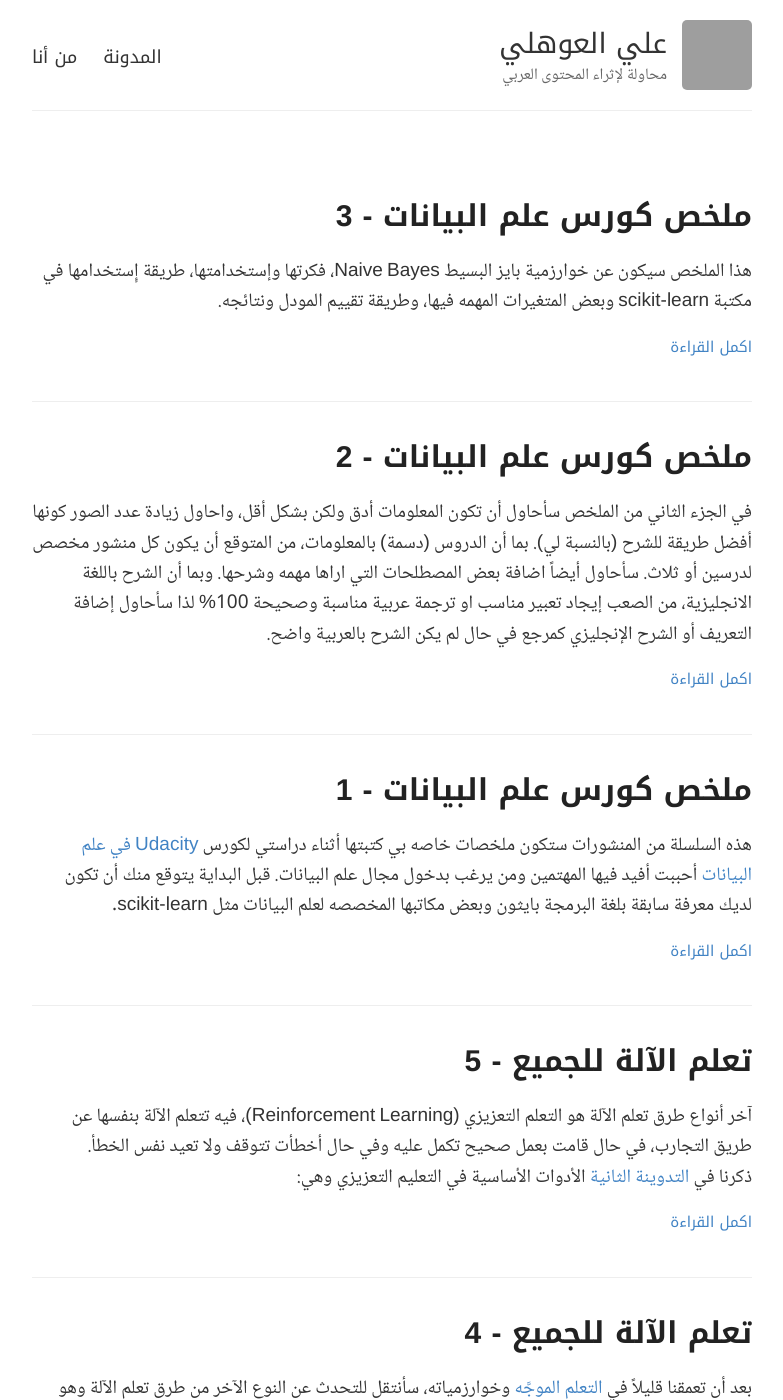
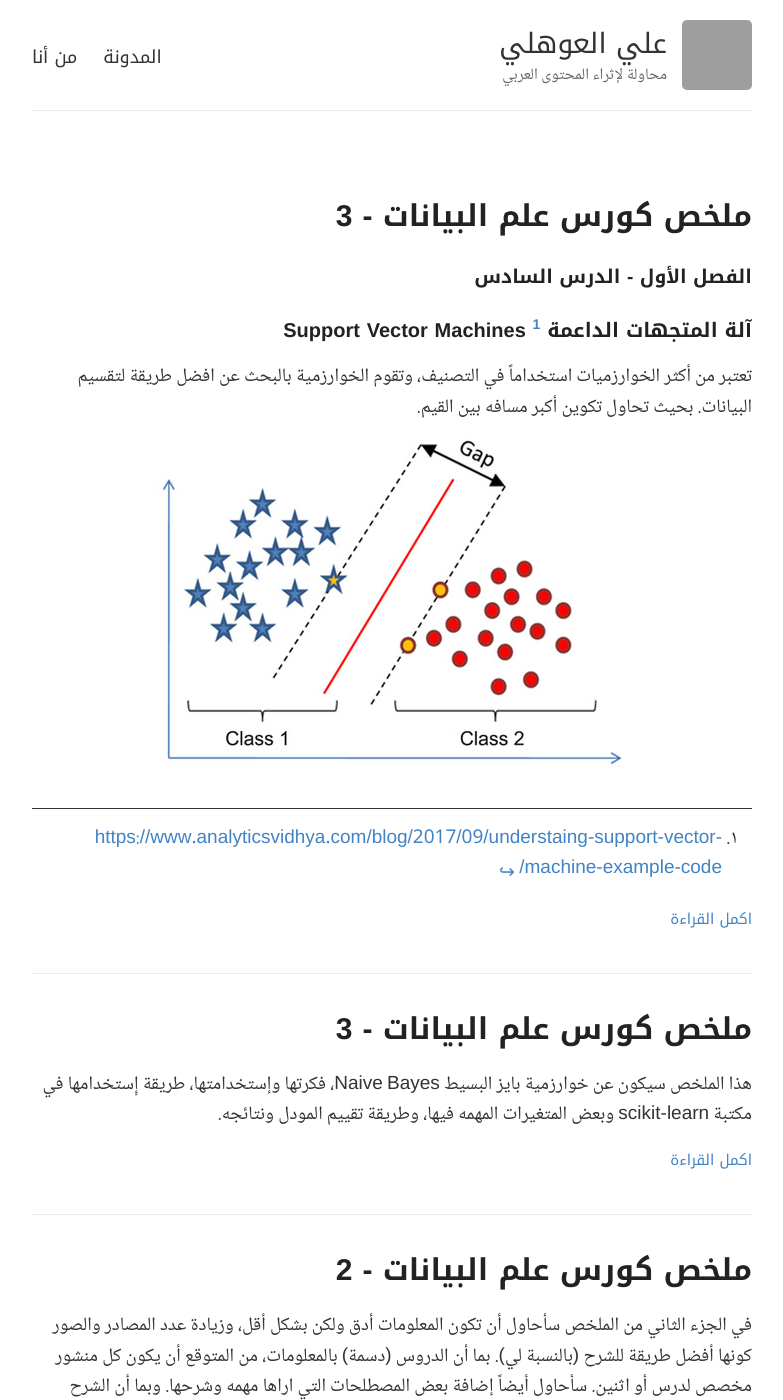
Before and after one commit to alioh/alioh.github.io, a Jekyll site: the page built from index.html, in a window 1280 px wide and 1400 px high. Shown: the whole window, without its empty margins (248-1031 px from the left). Built offline with Jekyll 4.4.1, drawn with Linux system fonts in a browser that asks for light colours; some of the changed text lies outside the part shown; grey boxes are pictures that could not be loaded.

Commit message:
new post + spelling

````diff
--- a/_posts/2019-3-15-DSND-Notes-2.md
+++ b/_posts/2019-3-15-DSND-Notes-2.md
@@ -3,7 +3,7 @@ layout: post
 title: ملخص كورس علم البيانات - 2
 ---
 
-في الجزء الثاني من الملخص سأحاول أن تكون المعلومات أدق ولكن بشكل أقل، واحاول زيادة عدد الصور كونها أفضل طريقة للشرح (بالنسبة لي). بما أن الدروس (دسمة) بالمعلومات، من المتوقع أن يكون كل منشور مخصص لدرسين أو ثلاث. سأحاول أيضاً اضافة بعض المصطلحات التي اراها مهمه وشرحها. وبما أن الشرح باللغة الانجليزية، من الصعب إيجاد تعبير مناسب او ترجمة عربية مناسبة وصحيحة 100% لذا سأحاول إضافة التعريف أو الشرح الإنجليزي كمرجع في حال لم يكن الشرح بالعربية واضح.
+في الجزء الثاني من الملخص سأحاول أن تكون المعلومات أدق ولكن بشكل أقل، وزيادة عدد المصادر والصور كونها أفضل طريقة للشرح (بالنسبة لي). بما أن الدروس (دسمة) بالمعلومات، من المتوقع أن يكون كل منشور مخصص لدرس أو اثنين. سأحاول أيضاً إضافة بعض المصطلحات التي اراها مهمه وشرحها. وبما أن الشرح باللغة الانجليزية، من الصعب إيجاد تعبير مناسب او ترجمة عربية مناسبة وصحيحة 100% لذا سأحاول إضافة التعريف أو الشرح الإنجليزي كمرجع في حال لم يكن الشرح بالعربية واضح.
 
 ###### الفصل الأول - الدرس الثالث
 ### خوارزمية بيرسيبترون Perceptron Algorithm
--- /dev/null
+++ b/_posts/2019-3-17-DSND-Notes-4.md
@@ -0,0 +1,74 @@
+---
+layout: post
+title: ملخص كورس علم البيانات - 3
+---
+
+
+
+
+
+
+
+
+
+###### الفصل الأول - الدرس السادس
+### آلة المتجهات الداعمة Support Vector Machines [^1]
+تعتبر من أكثر الخوارزميات استخداماً في التصنيف، وتقوم الخوارزمية بالبحث عن افضل طريقة لتقسيم البيانات. بحيث تحاول تكوين أكبر مسافه بين القيم.
+![](https://alioh.github.io/images/2019-2-11/1.jpg)
+
+#### Error Function
+Small margin > large error
+Large margin > small error
+وللتقليل من الاخطاء نستخدم Gradient Descent
+
+### Hyperparameters [^2]
+
+#### - The C parameter
+![](https://alioh.github.io/images/2019-3-17/c.png)
+* Large C: Focus on classifying points.
+* Small C: Focus on a large margin.
+
+#### - Kernels [^3] [^4]
+![](https://alioh.github.io/images/2019-3-17/kernels.png)
+* Polynomial Kernel
+* RBF Kernel
+
+#### - Gamma
+![](https://alioh.github.io/images/2019-3-17/gamma.png)
+للبيانات غير الخطية
+* Large values of gamma tend to overfit.
+* Small values of gamma tend to underfit.
+
+#### - Degree
+![](https://alioh.github.io/images/2019-3-17/degree.png)
+تستخدم فقط في Polynomial Kernel.
+
+
+
+## مثال بايثون
+![](https://alioh.github.io/images/2019-3-17/data.png)
+قبل تشغيل المودل
+```python
+from sklearn.svm import SVC
+from sklearn.metrics import accuracy_score
+import pandas as pd
+import numpy as np
+
+data = np.asarray(pd.read_csv('data.csv', header=None))
+X = data[:,0:2]
+y = data[:,2]
+
+model = SVC(kernel='rbf', gamma=10, C=7)
+
+model.fit(X, y)
+
+y_pred = model.predict(X)
+acc = accuracy_score(y, y_pred)
+```
+بعد التشغيل
+![](https://alioh.github.io/images/2019-3-17/data1.png)
+
+[^1]: <https://www.analyticsvidhya.com/blog/2017/09/understaing-support-vector-machine-example-code/>
+[^2]: <https://medium.com/all-things-ai/in-depth-parameter-tuning-for-svc-758215394769>
+[^3]: <https://www.kdnuggets.com/2016/06/select-support-vector-machine-kernels.html>
+[^4]: <https://towardsdatascience.com/support-vector-machines-svm-c9ef22815589>
````
Also changed, not shown: _posts/2019-3-16-DSND-Notes-3.md (+7 -5 lines), images/2019-3-17/c.png (added), images/2019-3-17/data.png (added), images/2019-3-17/data2.png (added), images/2019-3-17/degree.png (added), images/2019-3-17/gamma.png (added), images/2019-3-17/kernels.png (added).
